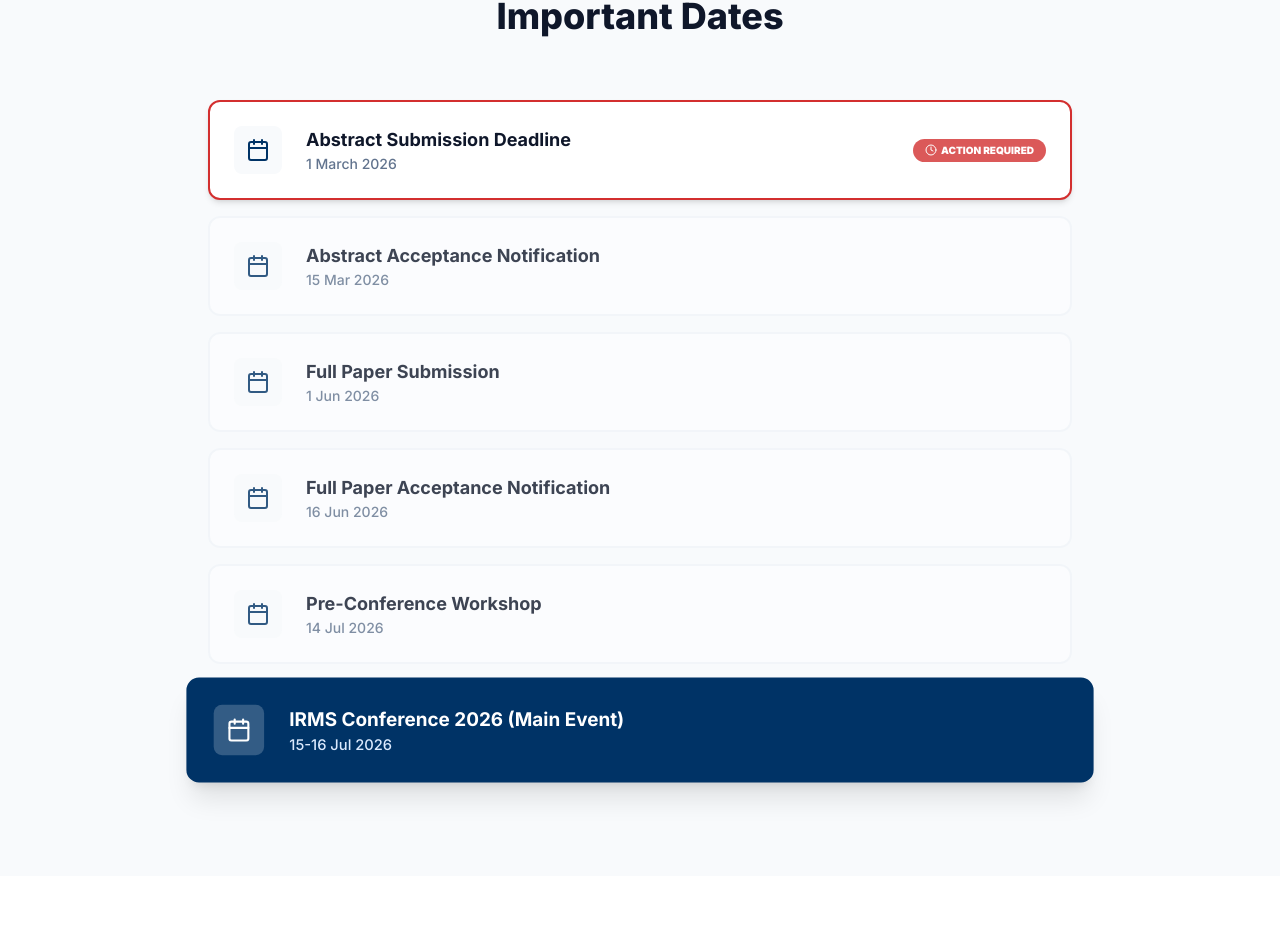
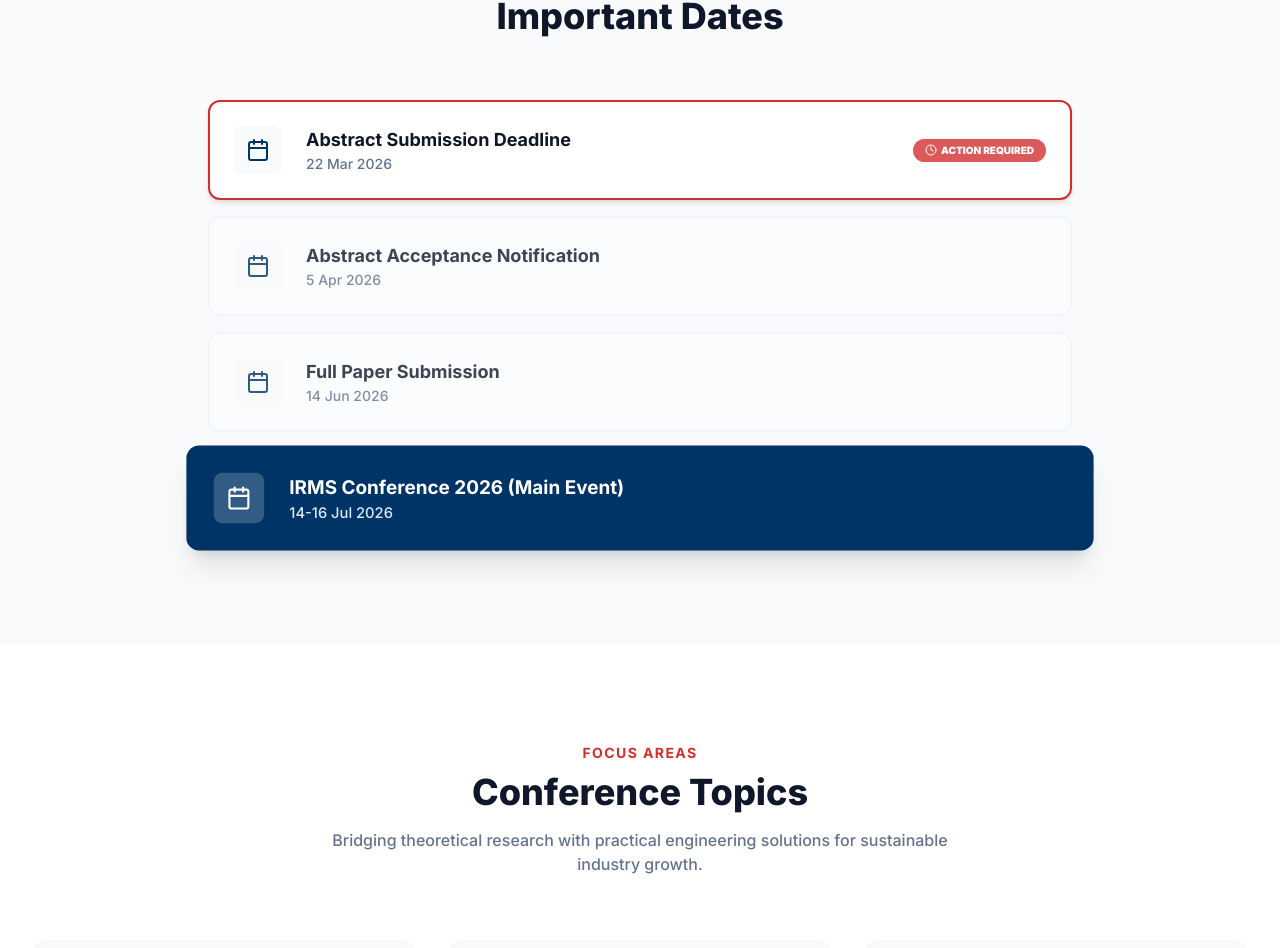
Before and after one commit to JuanSign/irms-conf, a Next.js app: page / in a window 1280 px wide. Shown: the part 2562-3510 px from the top of the page. Built offline with nearby package versions, Linux system fonts and the light colour scheme.

Commit message:
[feat] new timeline

```diff
--- a/src/app/schedule/page.tsx
+++ b/src/app/schedule/page.tsx
@@ -6,7 +6,7 @@
 const detailedEvents = [
   {
     id: 1,
-    date: "1 March 2026",
+    date: "22 Mar 2026",
     title: "Abstract Submission Deadline",
     status: "active",
     description: "Authors are invited to submit a short abstract (max 300 words) outlining the scope and results of their research. Abstracts must be written in English.",
@@ -14,32 +14,24 @@
     highlight: true
   },
   {
-    id: 3,
-    date: "15 March 2026",
+    id: 2,
+    date: "5 Apr 2026",
     title: "Notification of Acceptance",
     status: "upcoming",
     description: "Authors will be notified via email regarding the acceptance of their abstracts. Successful authors will receive guidelines for Full Paper submission.",
     location: "Email Notification"
   },
   {
-    id: 4,
-    date: "1 June 2026",
+    id: 3,
+    date: "14 June 2026",
     title: "Full Paper Submission",
     status: "upcoming",
     description: "Submission of the camera-ready full paper. Papers will undergo a final technical review before being included in the conference proceedings.",
     location: "Submission Portal"
   },
   {
-    id: 5,
-    date: "14 July 2026",
-    title: "Pre-Conference Workshop",
-    status: "upcoming",
-    description: "A full-day hands-on workshop focusing on 'Advanced Numerical Modeling in Rock Mechanics'. Separate registration is required.",
-    location: "éL Hotel Bandung"
-  },
-  {
-    id: 6,
-    date: "15-16 July 2026",
+    id: 4,
+    date: "14-16 July 2026",
     title: "IRMS Conference 2026 (Main Event)",
     status: "upcoming",
     description: "Two days of keynote speeches, technical sessions, and networking events. Includes Gala Dinner on the night of July 15th.",
--- a/src/app/submission/page.tsx
+++ b/src/app/submission/page.tsx
@@ -40,7 +40,7 @@
             </p>
           </div>
           <div className="bg-white px-4 py-2 rounded-lg border border-green-200 text-green-800 font-bold text-sm shadow-sm whitespace-nowrap">
-            Deadline: 1 March 2026
+            Deadline: 22 March 2026
           </div>
         </div>
 
--- a/src/components/home/Timeline.tsx
+++ b/src/components/home/Timeline.tsx
@@ -1,12 +1,10 @@
 import { Calendar, CheckCircle2, Clock } from 'lucide-react';
 
 const events = [
-  { id: 1, date: "1 March 2026", title: "Abstract Submission Deadline", status: "active" },
-  { id: 2, date: "15 Mar 2026", title: "Abstract Acceptance Notification", status: "upcoming" },
-  { id: 3, date: "1 Jun 2026", title: "Full Paper Submission", status: "upcoming" },
-  { id: 4, date: "16 Jun 2026", title: "Full Paper Acceptance Notification", status: "upcoming" },
-  { id: 5, date: "14 Jul 2026", title: "Pre-Conference Workshop", status: "upcoming" },
-  { id: 6, date: "15-16 Jul 2026", title: "IRMS Conference 2026 (Main Event)", status: "highlight" },
+  { id: 1, date: "22 Mar 2026", title: "Abstract Submission Deadline", status: "active" },
+  { id: 2, date: "5 Apr 2026", title: "Abstract Acceptance Notification", status: "upcoming" },
+  { id: 3, date: "14 Jun 2026", title: "Full Paper Submission", status: "upcoming" },
+  { id: 4, date: "14-16 Jul 2026", title: "IRMS Conference 2026 (Main Event)", status: "highlight" },
 ];
 
 const Timeline = () => {
--- a/src/components/portal/Sidebar.tsx
+++ b/src/components/portal/Sidebar.tsx
@@ -73,13 +73,13 @@
 
           <div className="relative pl-6">
             <div className="absolute left-0 top-1.5 w-3 h-3 bg-red-500 rounded-full ring-4 ring-white"></div>
-            <div className="text-sm font-bold text-gray-900">1 March 2026</div>
+            <div className="text-sm font-bold text-gray-900">22 Mar 2026</div>
             <div className="text-xs text-gray-500 mt-0.5">Abstract Submission Closes</div>
           </div>
 
           <div className="relative pl-6">
             <div className="absolute left-0 top-1.5 w-3 h-3 bg-gray-300 rounded-full ring-4 ring-white"></div>
-            <div className="text-sm font-medium text-gray-600">15 Mar 2026</div>
+            <div className="text-sm font-medium text-gray-600">5 Apr 2026</div>
             <div className="text-xs text-gray-400 mt-0.5">Acceptance Notification</div>
           </div>
         </div>
```
